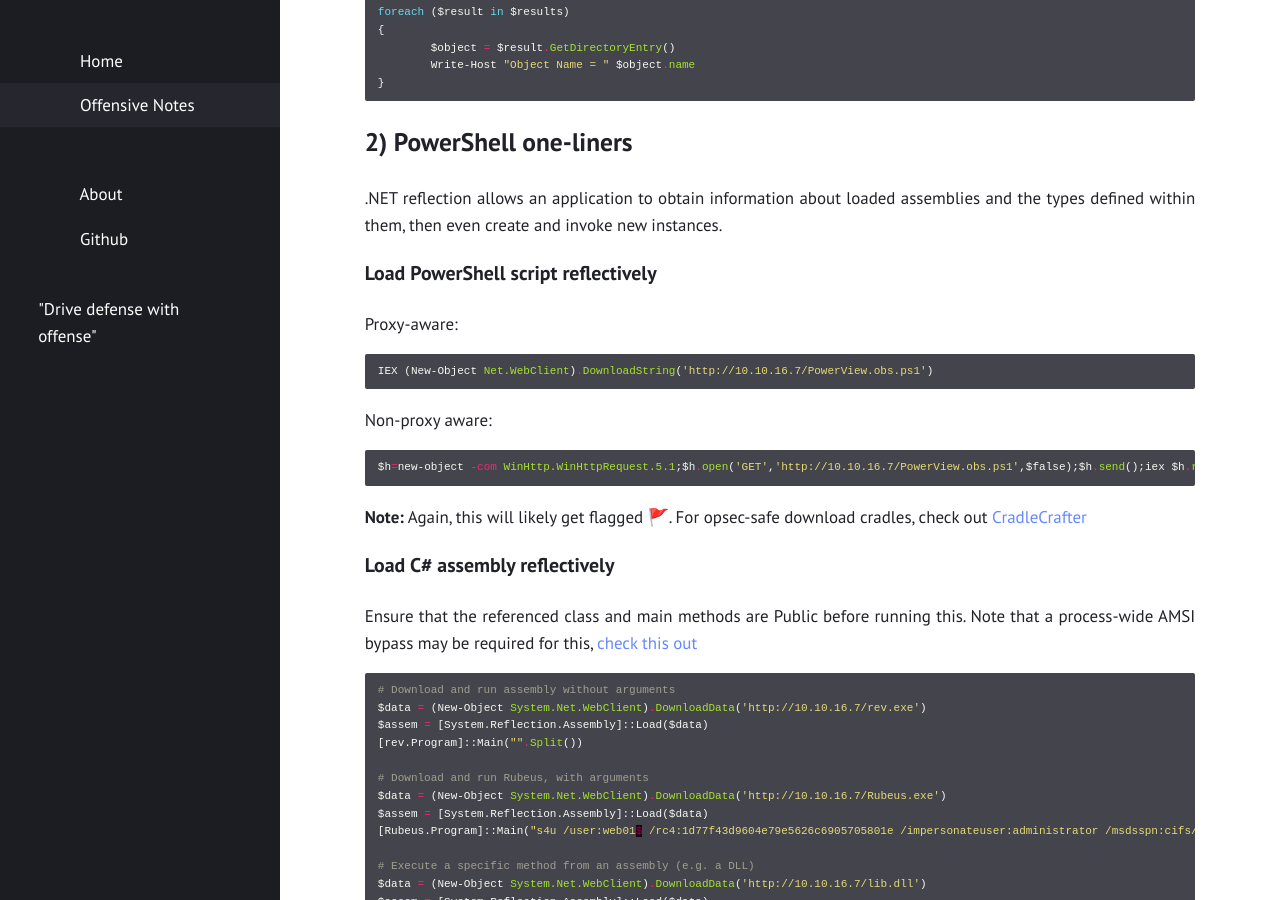
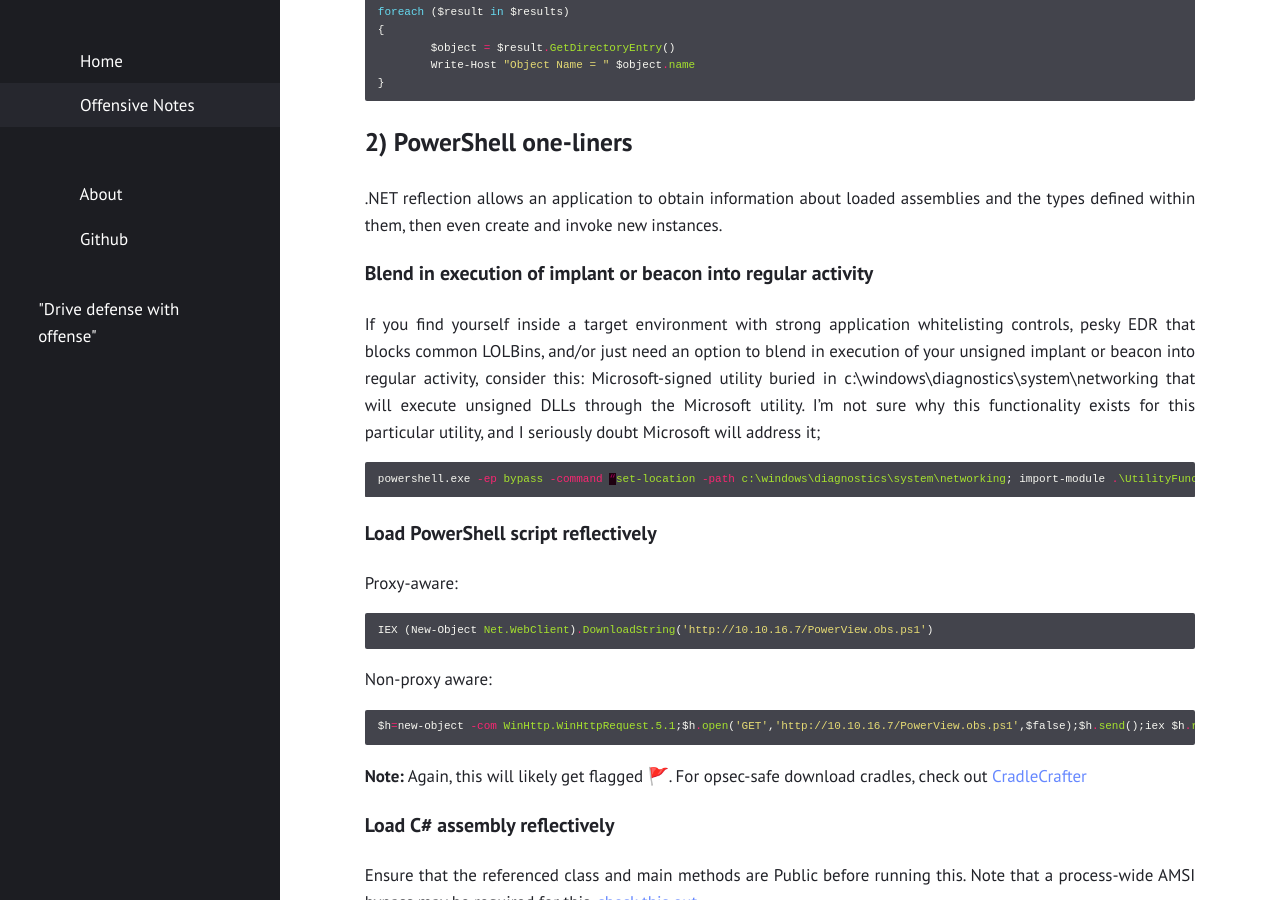
Before and after one commit to Fil88/Fil88.github.io, a Jekyll site: the page built from offensive-notes.md, in a window 1280 px wide and 900 px high, scrolled down 528 px. Built offline with Jekyll 4.4.1, drawn with Linux system fonts in a browser that asks for light colours.

Commit message:
Update offensive-notes.md

````diff
--- a/offensive-notes.md
+++ b/offensive-notes.md
@@ -33,6 +33,16 @@ foreach ($result in $results)
 ## 2) PowerShell one-liners
 
 .NET reflection allows an application to obtain information about loaded assemblies and the types defined within them, then even create and invoke new instances.
+
+### Blend in execution of implant or beacon into regular activity
+
+If you find yourself inside a target environment with strong application whitelisting controls, pesky EDR that blocks common LOLBins, and/or just need an option to blend in execution of your unsigned implant or beacon into regular activity, consider this:
+Microsoft-signed utility buried in c:\windows\diagnostics\system\networking that will execute unsigned DLLs through the Microsoft utility. I’m not sure why this functionality exists for this particular utility, and I seriously doubt Microsoft will address it;
+```powershell
+powershell.exe -ep bypass -command “set-location -path c:\windows\diagnostics\system\networking; import-module .\UtilityFunctions.ps1; RegSnapin ..\..\..\..\temp\unsigned.dll;[Program.Class]::Main()”```
+```
+
+
 
 ### Load PowerShell script reflectively
 Proxy-aware:
````
